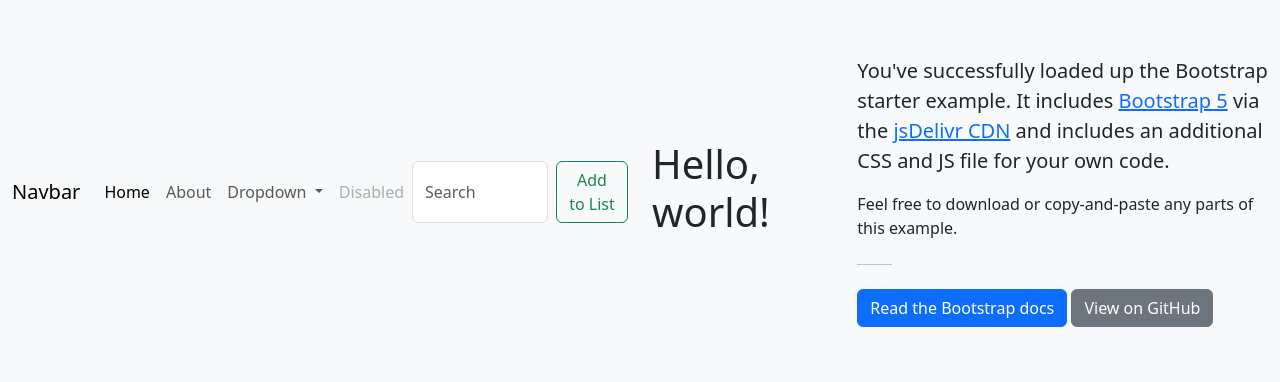
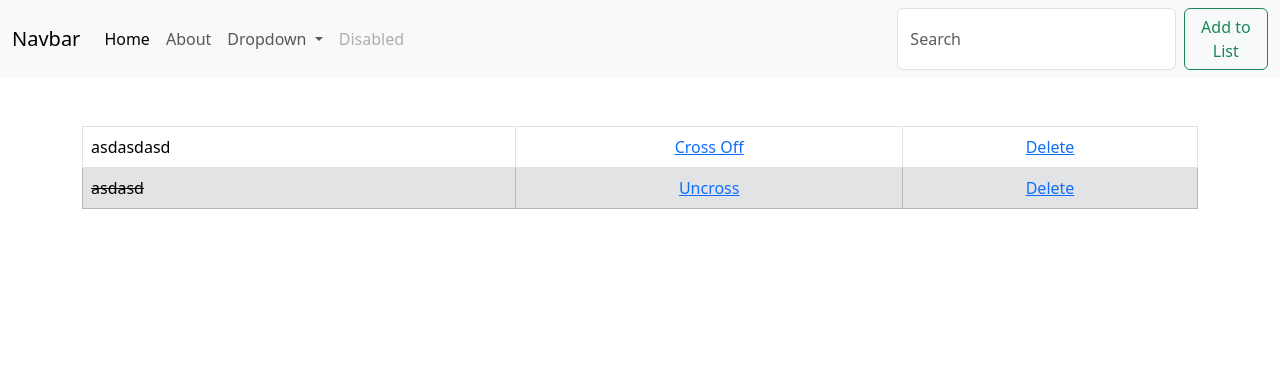
Before and after one commit to Kjardielschool/Jardiel_MFD_todo, a Django app: page / in a window 1280 px wide. Shown: the top 382 px of the page. Run offline with Django 5.2, Linux system fonts and the light colour scheme; data comes from the database, SQL or seed files in the repository; both versions use the stored data as it was after the commit; some libraries are stand-ins or nearby versions.

Commit message:
Fix home view POST handling, templates, and everything

```diff
--- a/todo_list/templates/base.html
+++ b/todo_list/templates/base.html
@@ -40,23 +40,16 @@
         </ul>
         <form class="d-flex" role="search" method ="POST">
             {% csrf_token %}
-            <input class="form-control me-2" type="search" placeholder="Search" aria-label="Search" name = "Item"/>
+            <input class="form-control me-2" type="search" placeholder="Search" aria-label="Search" name="item"/>
             <button class="btn btn-outline-success" type="submit"> Add to List </button>
         </form>
         </div>
     </div>
+    </nav>
 
         <div class="container my-5">
-        <h1>Hello, world!</h1>
-        <div class="col-lg-8 px-0">
-            <p class="fs-5">You've successfully loaded up the Bootstrap starter example. It includes <a href="https://getbootstrap.com/">Bootstrap 5</a> via the <a href="https://www.jsdelivr.com/package/npm/bootstrap">jsDelivr CDN</a> and includes an additional CSS and JS file for your own code.</p>
-            <p>Feel free to download or copy-and-paste any parts of this example.</p>
-
-            <hr class="col-1 my-4">
-
-            <a href="https://getbootstrap.com" class="btn btn-primary">Read the Bootstrap docs</a>
-            <a href="https://github.com/twbs/examples" class="btn btn-secondary">View on GitHub</a>
-        </div>
+        {% block content %}
+        {% endblock %}
         </div>
 
         <script src="https://cdn.jsdelivr.net/npm/bootstrap@5.3.8/dist/js/bootstrap.bundle.min.js" integrity="sha384-FKyoEForCGlyvwx9Hj09JcYn3nv7wiPVlz7YYwJrWVcXK/BmnVDxM+D2scQbITxI" crossorigin="anonymous"></script>
--- a/todo_list/templates/home.html
+++ b/todo_list/templates/home.html
@@ -1,23 +1,25 @@
 {% extends 'base.html' %}
+
 {% block content %}
+
   {% if all_items %}
-    <table class = 'table'>
+    <table class="table table-bordered">
       {% for things in all_items %}
+        {% if things.completed %}
+          <tr class="table-secondary">
+            <td class="striker"><s>{{ things.item }}</s></td>
+            <td><center><a href="{% url 'unstrike' things.id %}">Uncross</a></center></td>
+            <td><center><a href="{% url 'delete' things.id %}">Delete</a></center></td>
+          </tr>
+        {% else %}
           <tr>
-                {%if things.completed %}
-                    <td><s>{{things.item}}</s></td>
-                    <td><center>
-                        <a href = "{% url 'unstrike' things.id %}"> Unstrike </a>
-                    </center> </td>
-                {% else %}
-                    <td><s>{{things.item}}</s></td>
-                    <td><center>
-                        <a href = "{% url 'Strike' things.id %}"> Strike </a>
-                    </center> </td>
+            <td>{{ things.item }}</td>
+            <td><center><a href="{% url 'strike' things.id %}">Cross Off</a></center></td>
+            <td><center><a href="{% url 'delete' things.id %}">Delete</a></center></td>
+          </tr>
         {% endif %}
-                    <td><center><a href = "{% url 'delete' things.id %}"> Delete</center> </td>
-            </tr>
       {% endfor %}
     </table>
   {% endif %}
+
 {% endblock %}
--- a/todo_list/views.py
+++ b/todo_list/views.py
@@ -1,20 +1,24 @@
-from django.shortcuts import render
+from django.shortcuts import render, redirect
 from .models import List
 from .forms import ListForm
 
 def home(request):
     if request.method == 'POST':
         form = ListForm(request.POST or None)
+
         if form.is_valid():
             form.save()
             all_items = List.objects.all()
-            context = {'all_items': all_items}  # Fixed key from 'all.items' to 'all_items'
+            context = {'all_items' : all_items}
             return render(request, 'home.html', context)
-
+        else:
+            all_items = List.objects.all()
+            context = {'all_items' : all_items}
+            return render(request, 'home.html', context)
     else:
         all_items = List.objects.all()
         context = {'all_items' : all_items}
-        return render(request, 'home.html', context )
+        return render(request, 'home.html', context)
 
 def delete(request, list_id):
     item = List.objects.get(pk = list_id)
```
Also changed, not shown: db.sqlite3, 1 other file. Lines whose indentation alone changed are shown as unchanged.
